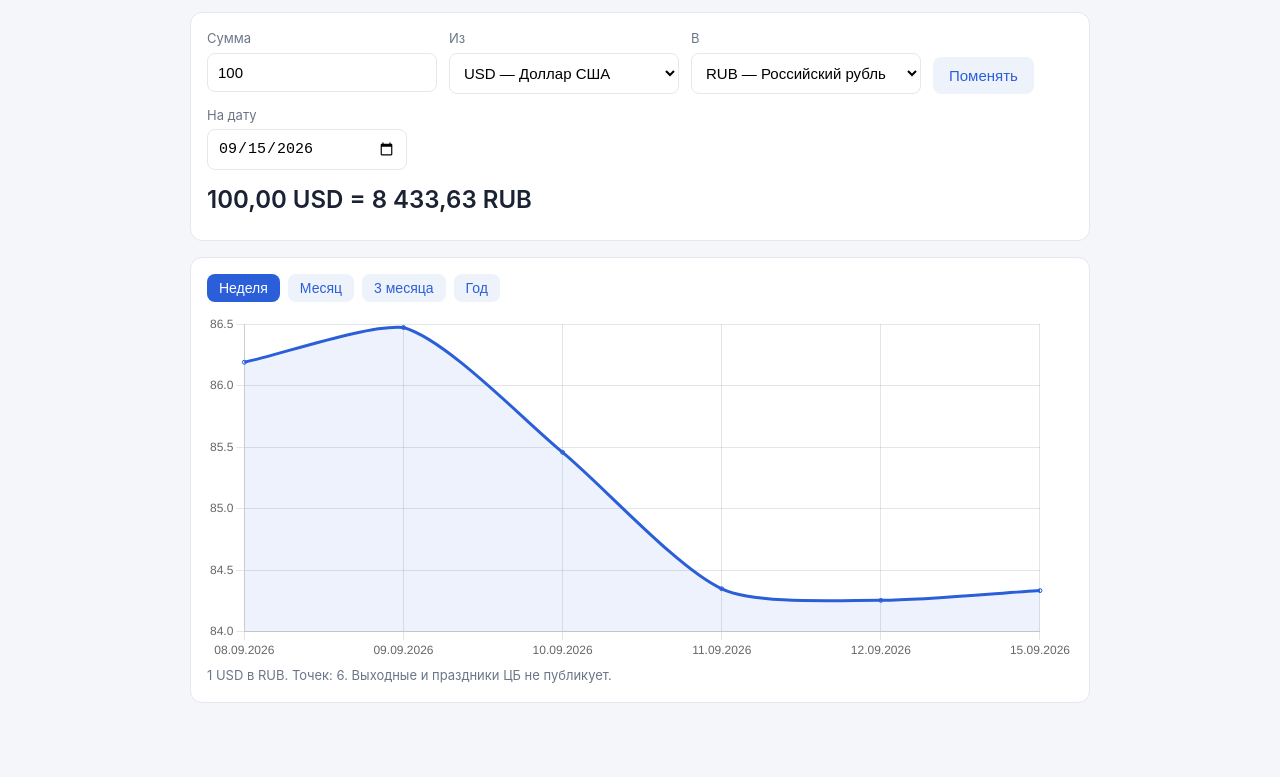
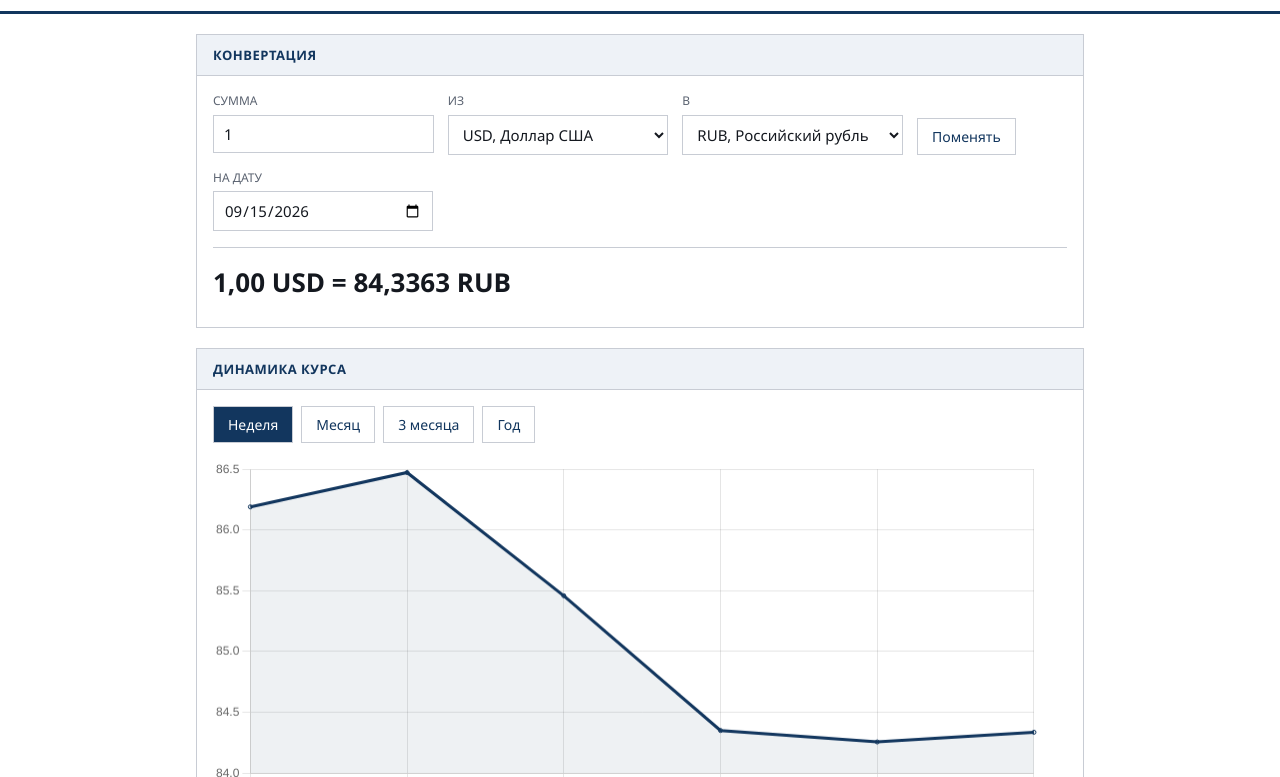
Before and after one commit to Galina030/cbr-rates, a plain HTML site: page index.html in a window 1280 px wide. Shown: the part 78-855 px from the top of the page. Before the commit the page ends 813 px from the top, so only its background shows below. Drawn offline with nearby package versions, Linux system fonts and the light colour scheme.

Commit message:
Update index.html

```diff
--- a/index.html
+++ b/index.html
@@ -6,46 +6,59 @@
 <title>Курсы валют ЦБ РФ</title>
 <script src="https://cdn.jsdelivr.net/npm/chart.js@4"></script>
 <style>
-:root{--bg:#f4f6f9;--card:#fff;--line:#e3e8ef;--text:#1a2233;--muted:#6b7688;--accent:#2b5fd9}
+:root{--bg:#fff;--line:#c8ccd4;--text:#14181f;--muted:#5a6270;--accent:#12365e;--soft:#eef2f7}
 *{box-sizing:border-box}
-body{margin:0;background:var(--bg);color:var(--text);font:16px/1.5 -apple-system,Segoe UI,Roboto,sans-serif;padding:16px}
-.wrap{max-width:900px;margin:0 auto}
-h1{font-size:22px;margin:0 0 4px}
-.sub{color:var(--muted);font-size:14px;margin-bottom:16px}
-.card{background:var(--card);border:1px solid var(--line);border-radius:12px;padding:16px;margin-bottom:16px}
-label{display:block;font-size:13px;color:var(--muted);margin-bottom:4px}
-select,input{width:100%;padding:10px;border:1px solid var(--line);border-radius:8px;font-size:15px;background:#fff}
-.row{display:flex;gap:12px;flex-wrap:wrap}
-.col{flex:1;min-width:140px}
-button{background:var(--accent);color:#fff;border:0;border-radius:8px;padding:10px 16px;font-size:15px;cursor:pointer}
-button.ghost{background:#eef2fb;color:var(--accent)}
-.result{font-size:24px;font-weight:600;margin-top:12px}
-.note{color:var(--muted);font-size:13px;margin-top:6px}
-.tabs{display:flex;gap:8px;margin-bottom:12px;flex-wrap:wrap}
-.tabs button{background:#eef2fb;color:var(--accent);padding:6px 12px;font-size:14px}
-.tabs button.on{background:var(--accent);color:#fff}
+body{margin:0;background:var(--bg);color:var(--text);font:15px/1.55 "Segoe UI",Arial,sans-serif}
+.top{border-bottom:3px solid var(--accent);padding:20px 16px 14px}
+.inner,.wrap{max-width:920px;margin:0 auto}
+.wrap{padding:20px 16px 40px}
+h1{font-size:20px;font-weight:600;margin:0;text-transform:uppercase;letter-spacing:.3px}
+.sub{color:var(--muted);font-size:13px;margin-top:4px}
+.panel{border:1px solid var(--line);margin-bottom:20px}
+.panel h2{font-size:13px;font-weight:600;text-transform:uppercase;letter-spacing:.5px;margin:0;
+  padding:10px 16px;background:var(--soft);border-bottom:1px solid var(--line);color:var(--accent)}
+.body{padding:16px}
+label{display:block;font-size:12px;color:var(--muted);margin-bottom:4px;text-transform:uppercase}
+select,input{width:100%;padding:8px 10px;border:1px solid var(--line);font-size:15px;
+  background:#fff;color:var(--text);font-family:inherit}
+.row{display:flex;gap:14px;flex-wrap:wrap}
+.col{flex:1;min-width:150px}
+button{background:#fff;color:var(--accent);border:1px solid var(--line);padding:8px 14px;
+  font-size:14px;cursor:pointer;font-family:inherit}
+button:hover{background:var(--soft)}
+button.on{background:var(--accent);color:#fff}
+.result{font-size:26px;font-weight:600;margin-top:16px;padding-top:14px;border-top:1px solid var(--line)}
+.note{color:var(--muted);font-size:13px;margin-top:8px}
+.tabs{display:flex;gap:8px;margin-bottom:16px;flex-wrap:wrap}
 </style>
 </head>
 <body>
+<div class="top"><div class="inner">
+<h1>Курсы валют ЦБ РФ</h1>
+<div class="sub" id="asof">загрузка</div>
+</div></div>
+
 <div class="wrap">
-<h1>Курсы валют ЦБ РФ</h1>
-<div class="sub" id="asof">загрузка...</div>
-
-<div class="card">
+<div class="panel">
+  <h2>Конвертация</h2>
+  <div class="body">
     <div class="row">
-    <div class="col"><label>Сумма</label><input id="amount" type="number" value="100" min="0" step="any"></div>
+      <div class="col"><label>Сумма</label><input id="amount" type="number" value="1" min="0" step="any"></div>
       <div class="col"><label>Из</label><select id="from"></select></div>
       <div class="col"><label>В</label><select id="to"></select></div>
-    <div class="col" style="flex:0 0 auto;display:flex;align-items:flex-end"><button class="ghost" id="swap">Поменять</button></div>
+      <div class="col" style="flex:0 0 auto;display:flex;align-items:flex-end"><button id="swap">Поменять</button></div>
     </div>
-  <div class="row" style="margin-top:12px">
-    <div class="col" style="max-width:200px"><label>На дату</label><input id="date" type="date"></div>
+    <div class="row" style="margin-top:14px">
+      <div class="col" style="max-width:220px"><label>На дату</label><input id="date" type="date"></div>
     </div>
     <div class="result" id="result"></div>
     <div class="note" id="note"></div>
   </div>
+</div>
 
-<div class="card">
+<div class="panel">
+  <h2>Динамика курса</h2>
+  <div class="body">
     <div class="tabs">
       <button data-days="7" class="on">Неделя</button>
       <button data-days="30">Месяц</button>
@@ -56,120 +69,77 @@ button.ghost{background:#eef2fb;color:var(--accent)}
     <div class="note" id="chartnote"></div>
   </div>
 </div>
+</div>
 
 <script>
-const RUB = {id:"RUB", code:"RUB", name:"Российский рубль", rate:1};
-let daily, history, chart, days = 7;
-
+const RUB={id:"RUB",code:"RUB",name:"Российский рубль",rate:1};
+let daily,history,chart,days=7;
+const $=id=>document.getElementById(id);
 function fmt(n){return n.toLocaleString("ru-RU",{minimumFractionDigits:2,maximumFractionDigits:4});}
 function iso(d){return d.toISOString().slice(0,10);}
 function ruDate(s){const p=s.split("-");return p[2]+"."+p[1]+"."+p[0];}
+function byId(id){return id==="RUB"?RUB:daily.currencies.find(c=>c.id===id);}
 
-function rateOn(cur, dateIso){
-  if(cur.id === "RUB") return {rate:1, date:dateIso, exact:true};
-  const points = history[cur.id] || {};
-  if(points[dateIso] !== undefined) return {rate:points[dateIso], date:dateIso, exact:true};
-  const earlier = Object.keys(points).filter(d => d <= dateIso).sort();
-  if(!earlier.length) return null;
-  const last = earlier[earlier.length-1];
-  return {rate:points[last], date:last, exact:false};
+function rateOn(cur,d){
+  if(cur.id==="RUB")return{rate:1,date:d,exact:true};
+  const p=history[cur.id]||{};
+  if(p[d]!==undefined)return{rate:p[d],date:d,exact:true};
+  const e=Object.keys(p).filter(x=>x<=d).sort();
+  if(!e.length)return null;
+  const last=e[e.length-1];
+  return{rate:p[last],date:last,exact:false};
 }
 
 function convert(){
-  const from = byId(document.getElementById("from").value);
-  const to = byId(document.getElementById("to").value);
-  const amount = parseFloat(document.getElementById("amount").value);
-  const d = document.getElementById("date").value;
-  const res = document.getElementById("result");
-  const note = document.getElementById("note");
-
-  if(isNaN(amount)){res.textContent = ""; note.textContent = "Введите сумму"; return;}
-
-  const rf = rateOn(from, d), rt = rateOn(to, d);
-  if(!rf || !rt){res.textContent=""; note.textContent="На эту дату данных нет"; return;}
-
-  const value = amount * rf.rate / rt.rate;
-  res.textContent = fmt(amount)+" "+from.code+" = "+fmt(value)+" "+to.code;
-
-  const notes = [];
-  if(!rf.exact || !rt.exact){
-    const used = !rf.exact ? rf.date : rt.date;
-    notes.push("На "+ruDate(d)+" курс не устанавливался, действует курс от "+ruDate(used)+".");
+  const from=byId($("from").value),to=byId($("to").value);
+  const amount=parseFloat($("amount").value),d=$("date").value;
+  if(isNaN(amount)){$("result").textContent="";$("note").textContent="Введите сумму";return;}
+  const rf=rateOn(from,d),rt=rateOn(to,d);
+  if(!rf||!rt){$("result").textContent="";$("note").textContent="На эту дату данных нет";return;}
+  $("result").textContent=fmt(amount)+" "+from.code+" = "+fmt(amount*rf.rate/rt.rate)+" "+to.code;
+  const n=[];
+  if(!rf.exact||!rt.exact){
+    const used=!rf.exact?rf.date:rt.date;
+    n.push("На "+ruDate(d)+" курс не устанавливался, действует курс от "+ruDate(used)+".");
   }
-  if(from.id !== "RUB" && to.id !== "RUB"){
-    notes.push("Курс между этими валютами рассчитан через рубль, ЦБ РФ его не устанавливает.");
-  }
-  note.textContent = notes.join(" ");
+  if(from.id!=="RUB"&&to.id!=="RUB")
+    n.push("Курс между этими валютами рассчитан через рубль, ЦБ РФ его не устанавливает.");
+  $("note").textContent=n.join(" ");
   drawChart();
 }
 
-function byId(id){return id === "RUB" ? RUB : daily.currencies.find(c => c.id === id);}
-
 function drawChart(){
-  const from = byId(document.getElementById("from").value);
-  const to = byId(document.getElementById("to").value);
-  const end = new Date();
-  const start = new Date(); start.setDate(end.getDate() - days);
-
-  const dates = new Set();
-  [from, to].forEach(c => { if(c.id !== "RUB") Object.keys(history[c.id]||{}).forEach(d => dates.add(d)); });
-  const list = [...dates].filter(d => d >= iso(start) && d <= iso(end)).sort();
-
-  const values = list.map(d => {
-    const rf = rateOn(from, d), rt = rateOn(to, d);
-    return rf && rt ? rf.rate / rt.rate : null;
-  });
-
-  document.getElementById("chartnote").textContent =
-    "1 "+from.code+" в "+to.code+". Точек: "+list.length+". Выходные и праздники ЦБ не публикует.";
-
-  const cfg = {
-    type:"line",
-    data:{labels:list.map(ruDate), datasets:[{data:values, borderColor:"#2b5fd9", backgroundColor:"rgba(43,95,217,.08)", fill:true, tension:.25, pointRadius:2, spanGaps:true}]},
-    options:{plugins:{legend:{display:false}}, scales:{y:{beginAtZero:false}}}
-  };
-  if(chart) chart.destroy();
-  chart = new Chart(document.getElementById("chart"), cfg);
+  const from=byId($("from").value),to=byId($("to").value);
+  const end=new Date(),start=new Date();start.setDate(end.getDate()-days);
+  const dates=new Set();
+  [from,to].forEach(c=>{if(c.id!=="RUB")Object.keys(history[c.id]||{}).forEach(d=>dates.add(d));});
+  const list=[...dates].filter(d=>d>=iso(start)&&d<=iso(end)).sort();
+  const values=list.map(d=>{const rf=rateOn(from,d),rt=rateOn(to,d);return rf&&rt?rf.rate/rt.rate:null;});
+  $("chartnote").textContent="1 "+from.code+" в "+to.code+". Точек: "+list.length+". Выходные и праздники ЦБ не публикует.";
+  if(chart)chart.destroy();
+  chart=new Chart($("chart"),{type:"line",
+    data:{labels:list.map(ruDate),datasets:[{data:values,borderColor:"#12365e",
+      backgroundColor:"rgba(18,54,94,.07)",fill:true,tension:0,pointRadius:2,spanGaps:true}]},
+    options:{plugins:{legend:{display:false}},scales:{y:{beginAtZero:false}}}});
 }
 
 async function init(){
-  daily = await (await fetch("data/daily.json?"+Date.now())).json();
-  history = await (await fetch("data/history.json?"+Date.now())).json();
-
-  document.getElementById("asof").textContent = "Официальные курсы на "+daily.date;
-
-  const opts = [RUB, ...daily.currencies]
-    .map(c => `<option value="${c.id}">${c.code} — ${c.name}</option>`).join("");
-  document.getElementById("from").innerHTML = opts;
-  document.getElementById("to").innerHTML = opts;
-  document.getElementById("from").value = "R01235";
-  document.getElementById("to").value = "RUB";
-
-  const today = iso(new Date());
-  const dateInput = document.getElementById("date");
-  dateInput.value = today;
-  dateInput.max = today;
-
-  ["amount","from","to","date"].forEach(id =>
-    document.getElementById(id).addEventListener("input", convert));
-
-  document.getElementById("swap").addEventListener("click", () => {
-    const f = document.getElementById("from"), t = document.getElementById("to");
-    [f.value, t.value] = [t.value, f.value];
-    convert();
-  });
-
-  document.querySelectorAll(".tabs button").forEach(b =>
-    b.addEventListener("click", () => {
-      document.querySelectorAll(".tabs button").forEach(x => x.classList.remove("on"));
-      b.classList.add("on");
-      days = +b.dataset.days;
-      drawChart();
-    }));
-
+  daily=await(await fetch("data/daily.json?"+Date.now())).json();
+  history=await(await fetch("data/history.json?"+Date.now())).json();
+  $("asof").textContent="Официальные курсы на "+daily.date;
+  const opts=[RUB,...daily.currencies].map(c=>`<option value="${c.id}">${c.code}, ${c.name}</option>`).join("");
+  $("from").innerHTML=opts;$("to").innerHTML=opts;
+  $("from").value="R01235";$("to").value="RUB";
+  const today=iso(new Date());
+  $("date").value=today;$("date").max=today;
+  ["amount","from","to","date"].forEach(id=>$(id).addEventListener("input",convert));
+  $("swap").addEventListener("click",()=>{
+    const f=$("from"),t=$("to");[f.value,t.value]=[t.value,f.value];convert();});
+  document.querySelectorAll(".tabs button").forEach(b=>b.addEventListener("click",()=>{
+    document.querySelectorAll(".tabs button").forEach(x=>x.classList.remove("on"));
+    b.classList.add("on");days=+b.dataset.days;drawChart();}));
   convert();
 }
-
 init();
 </script>
 </body>
```
Lines whose indentation alone changed are shown as unchanged.
